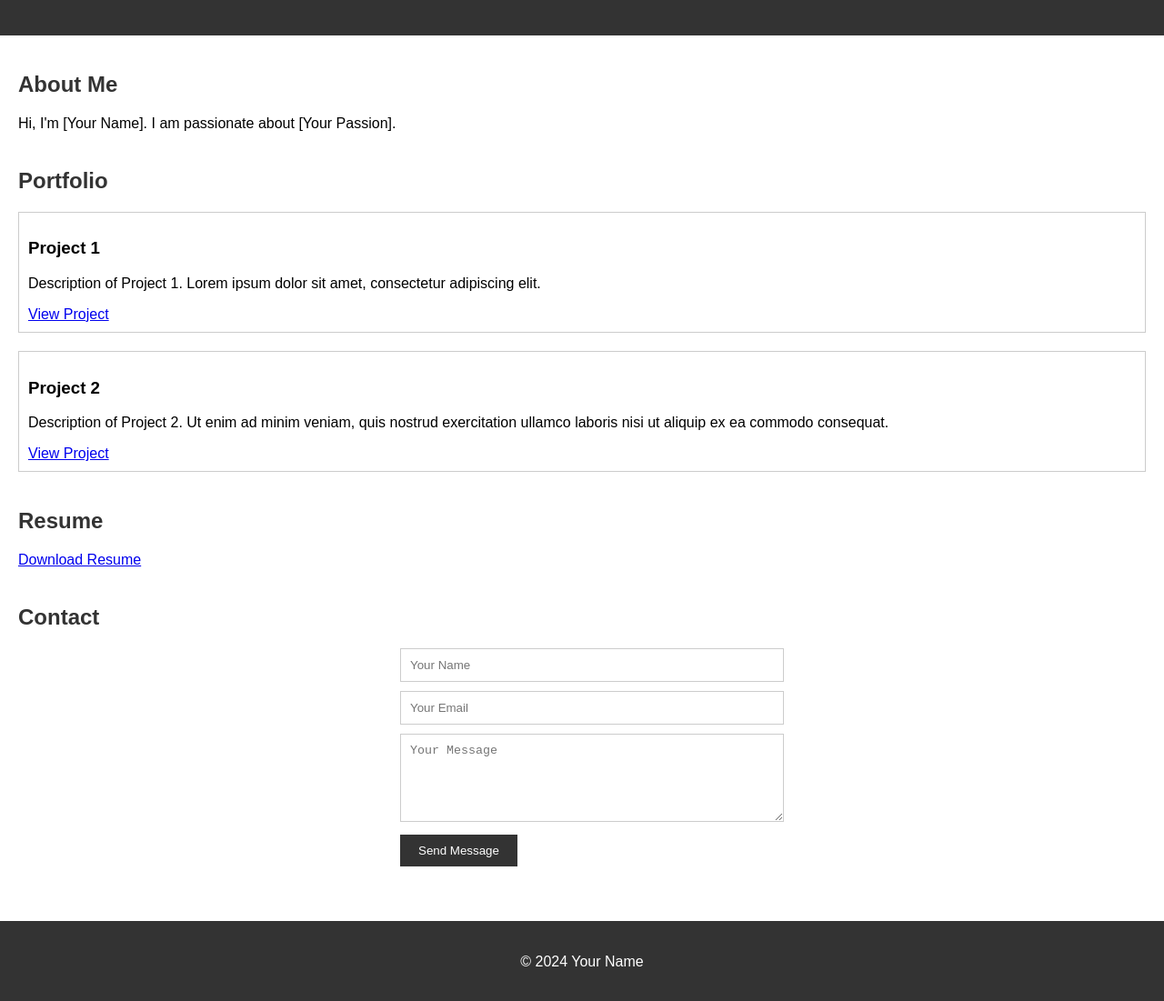
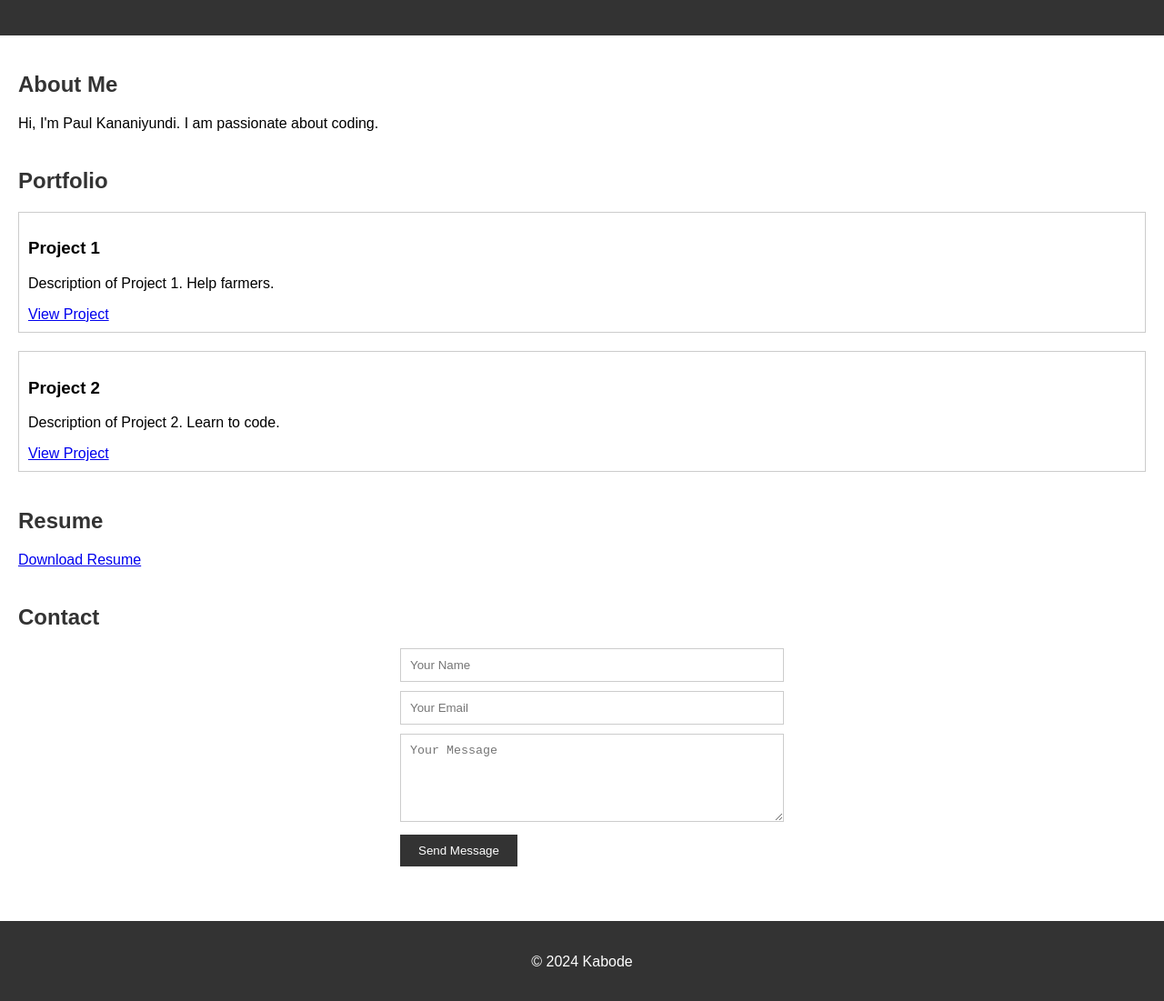
Before and after one commit to paulkabode/simple-website, a plain HTML site: page index.html in a window 1280 px wide. Shown: the part 81-1182 px from the top of the page at 91% size. Drawn offline with Linux system fonts and the light colour scheme.

Commit message:
Update index.html

```diff
--- a/index.html
+++ b/index.html
@@ -56,18 +56,18 @@
     <main>
         <section id="about">
             <h2>About Me</h2>
-            <p>Hi, I'm [Your Name]. I am passionate about [Your Passion].</p>
+            <p>Hi, I'm Paul Kananiyundi. I am passionate about coding.</p>
         </section>
         <section id="portfolio">
             <h2>Portfolio</h2>
             <div class="project">
                 <h3>Project 1</h3>
-                <p>Description of Project 1. Lorem ipsum dolor sit amet, consectetur adipiscing elit.</p>
+                <p>Description of Project 1. Help farmers.</p>
                 <a href="#">View Project</a>
             </div>
             <div class="project">
                 <h3>Project 2</h3>
-                <p>Description of Project 2. Ut enim ad minim veniam, quis nostrud exercitation ullamco laboris nisi ut aliquip ex ea commodo consequat.</p>
+                <p>Description of Project 2. Learn to code.</p>
                 <a href="#">View Project</a>
             </div>
             <!-- Add more projects here -->
@@ -89,7 +89,7 @@
         </section>
     </main>
     <footer>
-        <p>&copy; 2024 Your Name</p>
+        <p>&copy; 2024 Kabode</p>
     </footer>
 </body>
 </html>
```
